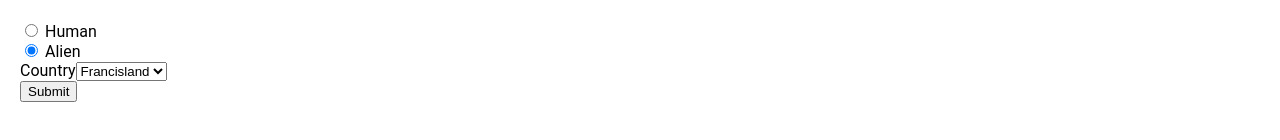
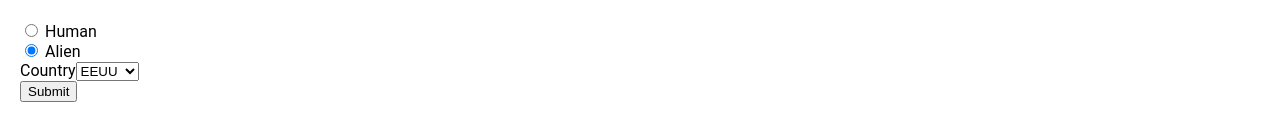
Before and after one commit to cbsajan/Vue3-Forms-2022, a Vue app: page / in a window 1280 px wide. Shown: the part 466-606 px from the top of the page. Built offline with nearby package versions, Linux system fonts and the light colour scheme; the HTML template or start-up script is replaced by a standard one.

Commit message:
03-Select

```diff
--- a/src/components/Contact/index_comp.vue
+++ b/src/components/Contact/index_comp.vue
@@ -64,9 +64,9 @@
 
                 <div class="form-group">
                     <label for="country">Country</label>
-                    <select class="form-control" id="country">
-                        <option>
-                            Francisland
+                    <select class="form-control" id="country" v-mo>
+                        <option v-for="(country, index) in countries" :key="index + '-' + country">
+                            {{ country }}
                         </option>
                     </select>
                 </div>
@@ -86,13 +86,21 @@
 export default {
     data() {
         return {
+            countries: [
+                'EEUU',
+                'India',
+                'China',
+                'Russia',
+                'Israel'
+            ],
             formData: {
                 name: '',
                 email: '',
                 subject: '',
                 message: '',
                 extras: [],
-                gender: 'alien'
+                gender: 'alien',
+                country: ''
             }
         }
     },
```
